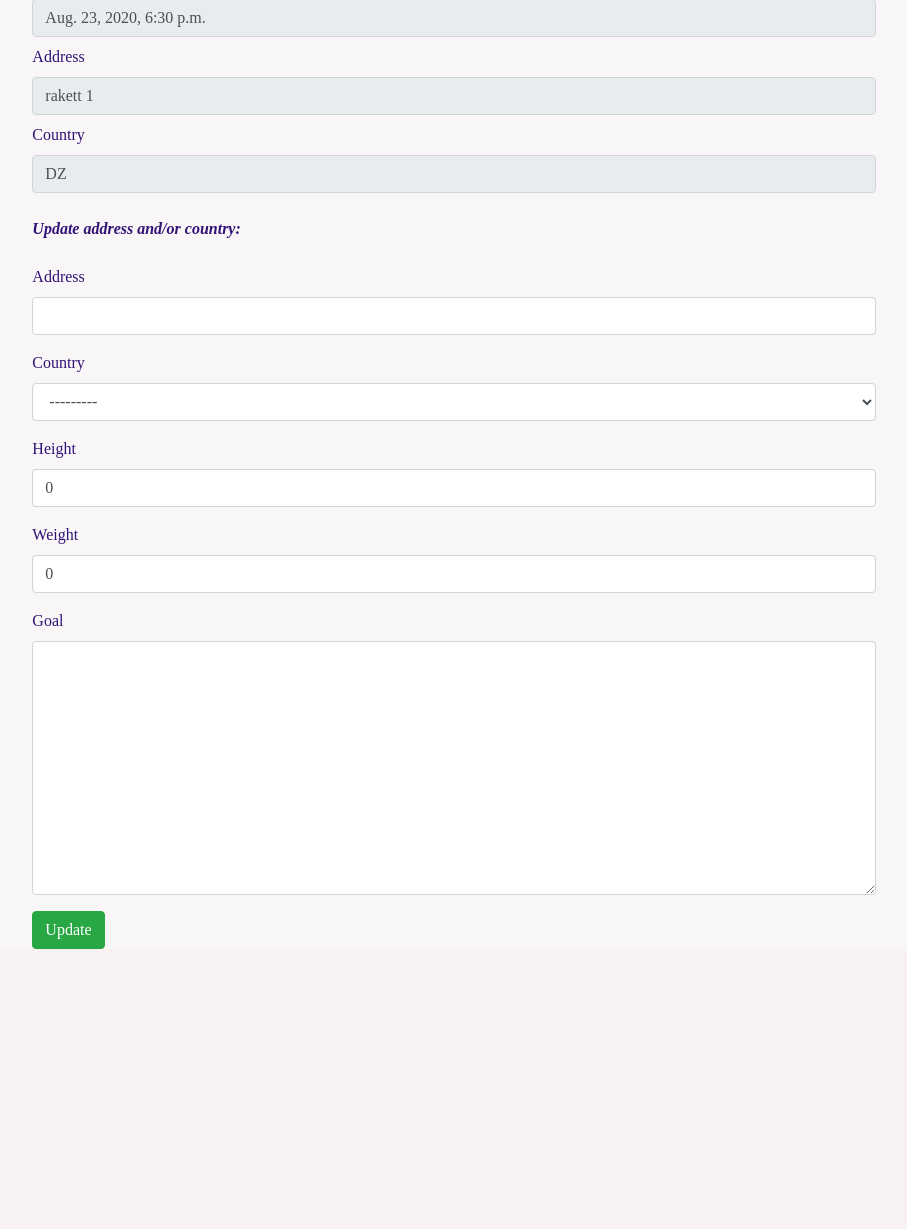
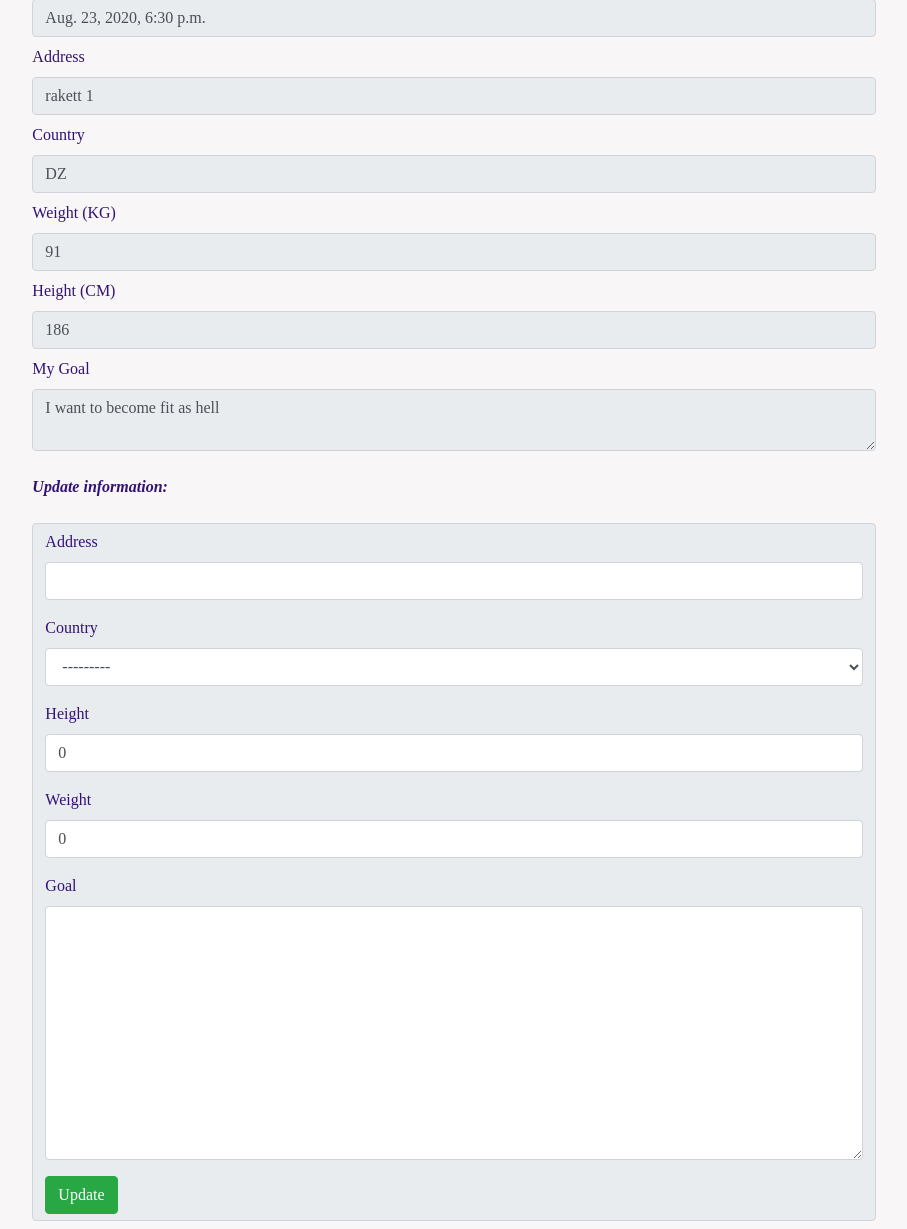
Before and after one commit to Code-Institute-Submissions/Sculpt-Studio, a Django app: page /user_profile/ in a window 1280 px wide. Shown: the part 636-1865 px from the top of the page, without its empty margins (186-1093 px from the left). Before the commit the page ends 1585 px from the top, so only its background shows below. Run offline with Django 3.2, Linux system fonts and the light colour scheme; a user stored in the database is signed in; data comes from the database, SQL or seed files in the repository; both versions use the stored data as it was after the commit; some libraries are stand-ins or nearby versions.

Commit message:
my_account and user_management templates updated

```diff
--- a/user_profile/templates/user_profile/my_account.html
+++ b/user_profile/templates/user_profile/my_account.html
@@ -42,12 +42,20 @@
         <input class="textinput textInput form-control mb-2" readonly value="{{ user.profile.address }}">
         <label>Country</label>
         <input class="textinput textInput form-control mb-2" readonly value="{{ user.profile.country }}">
-        <p class="mb-4 mt-4 font-weight-bold font-italic">Update address and/or country:</p>
-        <form action="{% url 'account' %}" method="POST">
-            {% csrf_token %}
-            {{ user_form | crispy }}
-            <button type="submit" class="btn btn-success">Update</button>
-        </form>
+        <label>Weight (KG)</label>
+        <input class="textinput textInput form-control mb-2" readonly value="{{ user.profile.weight }}">
+        <label>Height (CM)</label>
+        <input class="textinput textInput form-control mb-2" readonly value="{{ user.profile.height }}">
+        <label>My Goal</label>
+        <textarea class="textinput textInput form-control mb-2" readonly>{{ user.profile.goal }}</textarea>
+        <p class="mb-4 mt-4 font-weight-bold font-italic">Update information:</p>
+        <textfield class="textinput textInput form-control mb-2" readonly>
+            <form action="{% url 'account' %}" method="POST">
+                {% csrf_token %}
+                {{ user_form | crispy }}
+                <button type="submit" class="btn btn-success">Update</button>
+            </form>
+        </texfield>
     </div>
 </div>
 
```
Also changed, not shown: user_profile/templates/user_profile/user_management.html (+7 -1 lines), db.sqlite3, user_profile/forms.py (line endings or trailing spaces), user_profile/views.py (line endings or trailing spaces).
